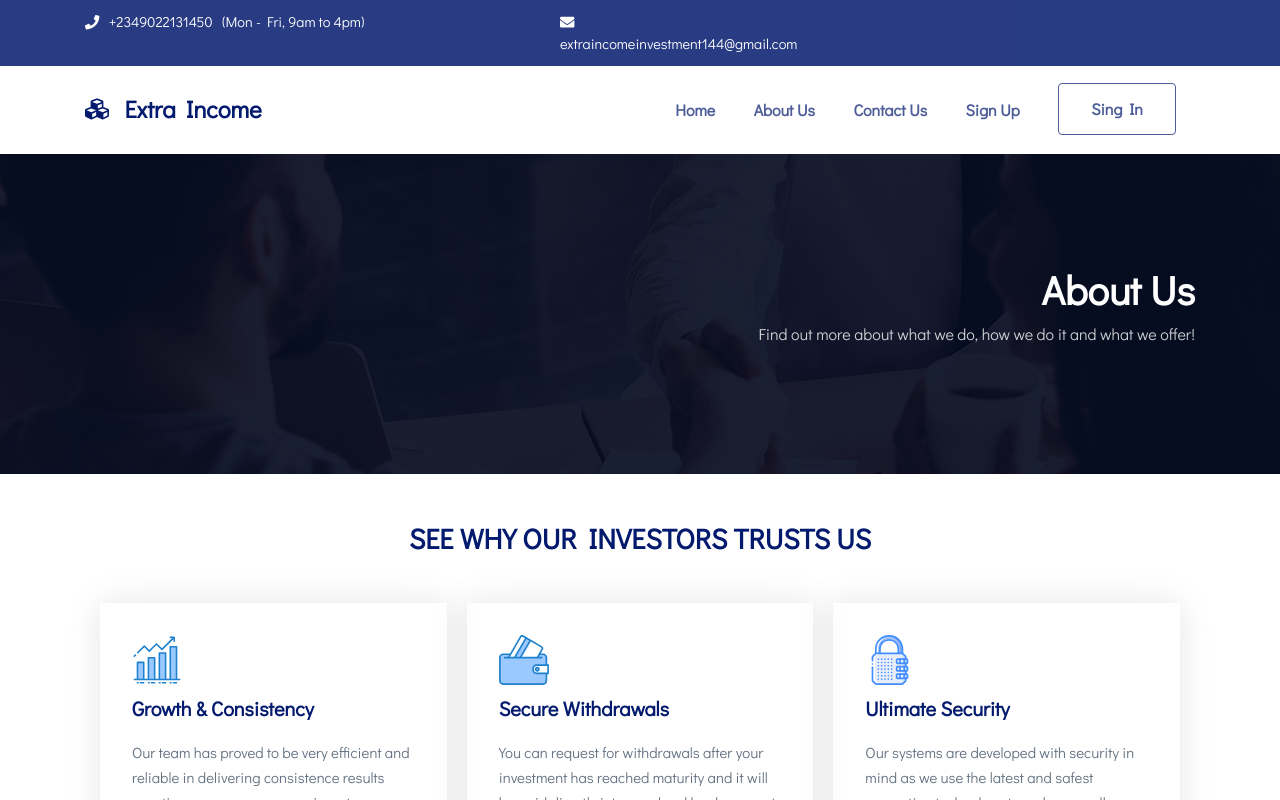
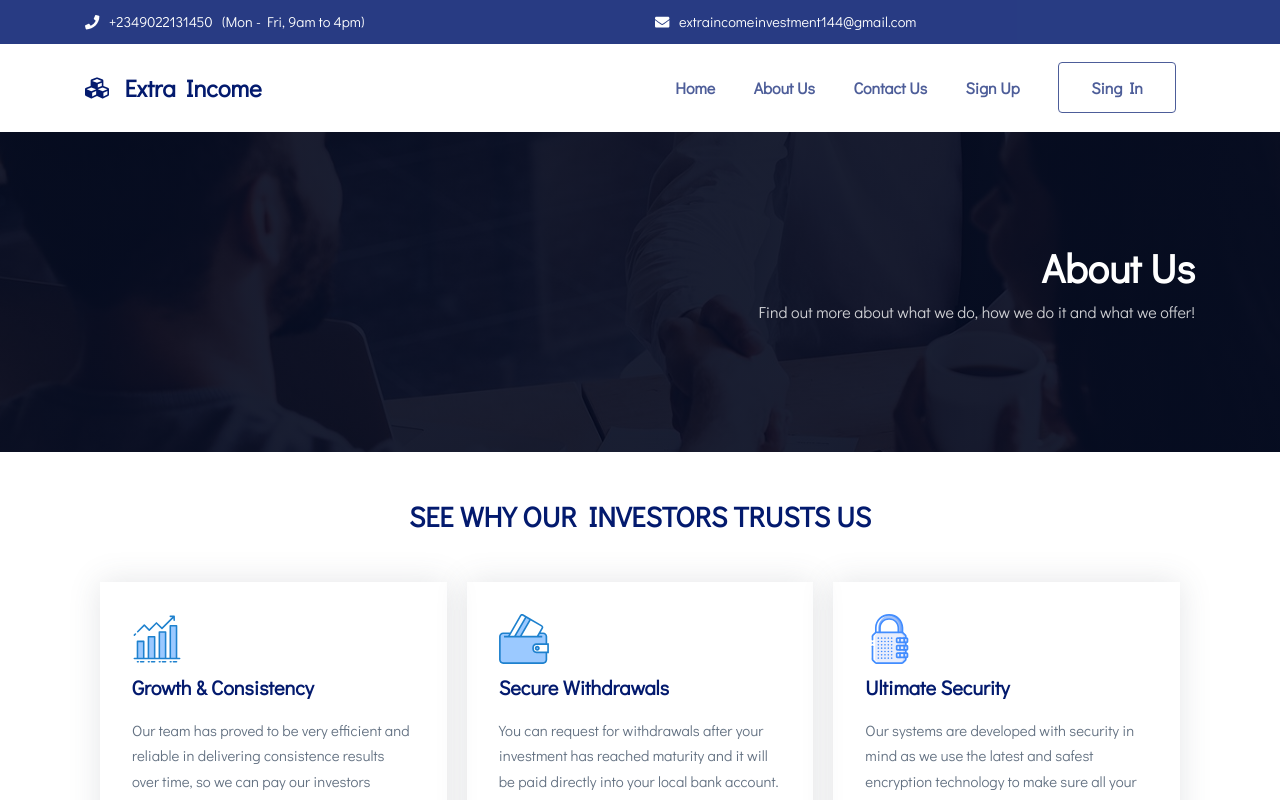
Before and after one commit to Achilles45/extraincome, a Vue app: page /about in a window 1280 px wide. Shown: the top 800 px of the page. Built offline with nearby package versions, Linux system fonts and the light colour scheme; no server answers.

Commit message:
Changed something in the topbar section

```diff
--- a/src/components/Topbar.vue
+++ b/src/components/Topbar.vue
@@ -2,10 +2,10 @@
   <div class="topbar d-none d-lg-block">
       <div class="container">
         <div class="row">
-            <div class="col-md-5">
+            <div class="col-md-6">
                  <i class="fa fa-phone"></i>&nbsp;&nbsp; +2349022131450 &nbsp;  (Mon - Fri, 9am to 4pm)
             </div>
-            <div class="col-md-3">
+            <div class="col-md-6">
                  <i class="fa fa-envelope"></i>&nbsp;&nbsp; extraincomeinvestment144@gmail.com
             </div>
             <!-- <div class="col-md-5">
```
